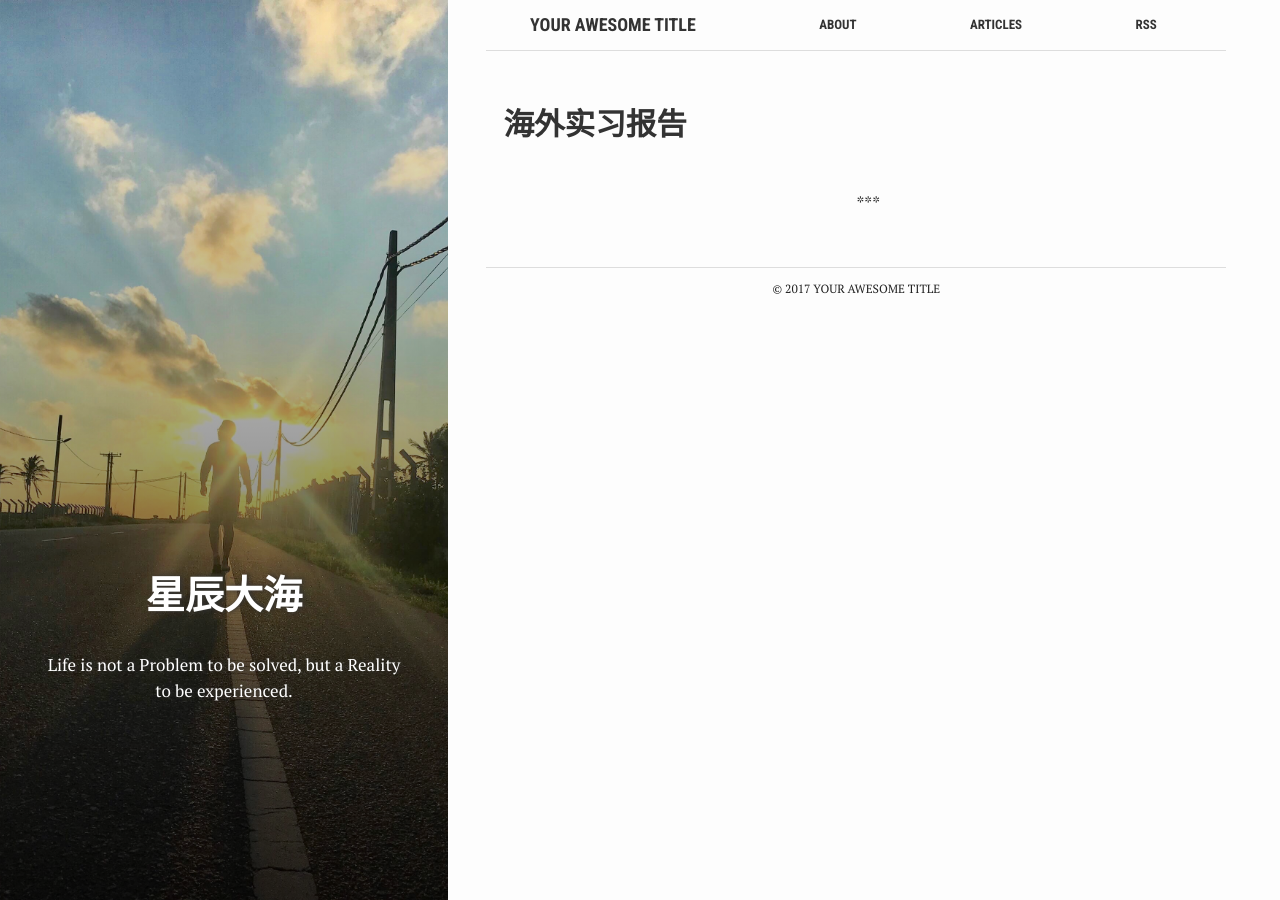
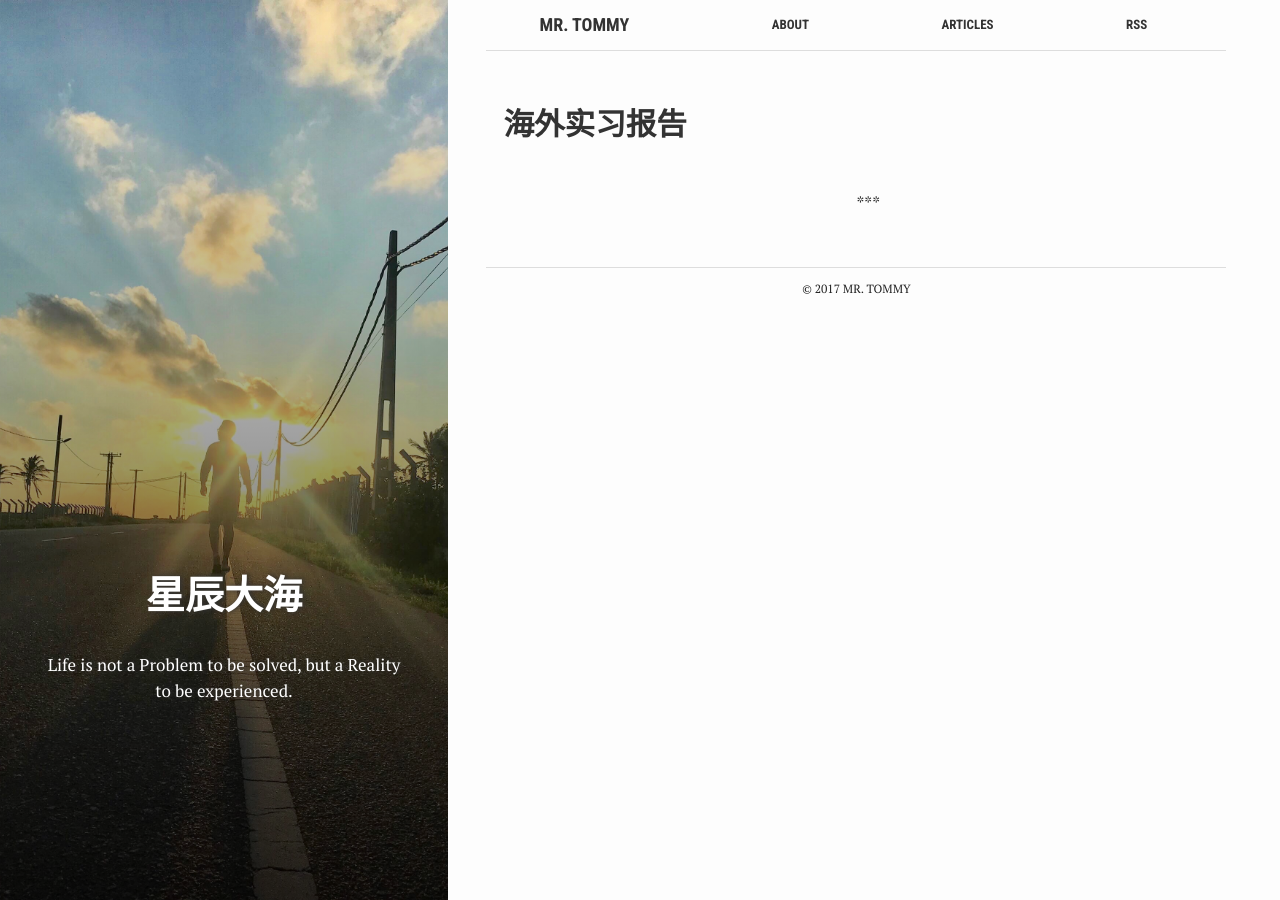
Before and after one commit to ceevon/hello-world, a Jekyll site: the page built from index.html, in a window 1280 px wide. Built offline with Jekyll 4.4.1, drawn with Linux system fonts in a browser that asks for light colours.

Commit message:
changes for title

```diff
--- a/_config.yml
+++ b/_config.yml
@@ -6,8 +6,8 @@
 # 'jekyll serve'. If you change this file, please restart the server process.
 
 # Site settings
-title: Your awesome title
-email: your-email@domain.com
+title: Mr. Tommy
+email: ceevon99@outlook.com
 description: > # this means to ignore newlines until "baseurl:"
   Write an awesome description for your new site here. You can edit this
   line in _config.yml. It will appear in your document head meta (for
```
